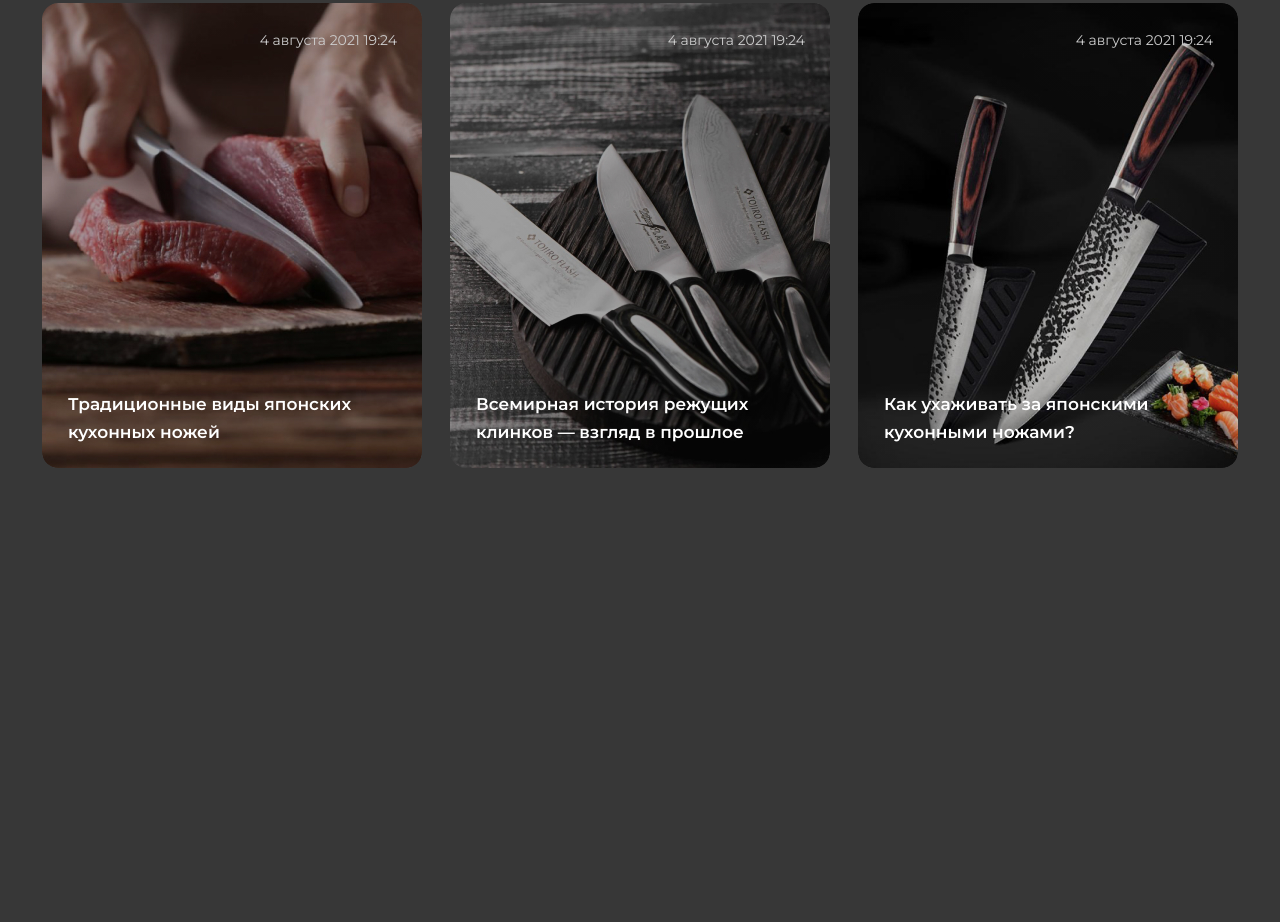
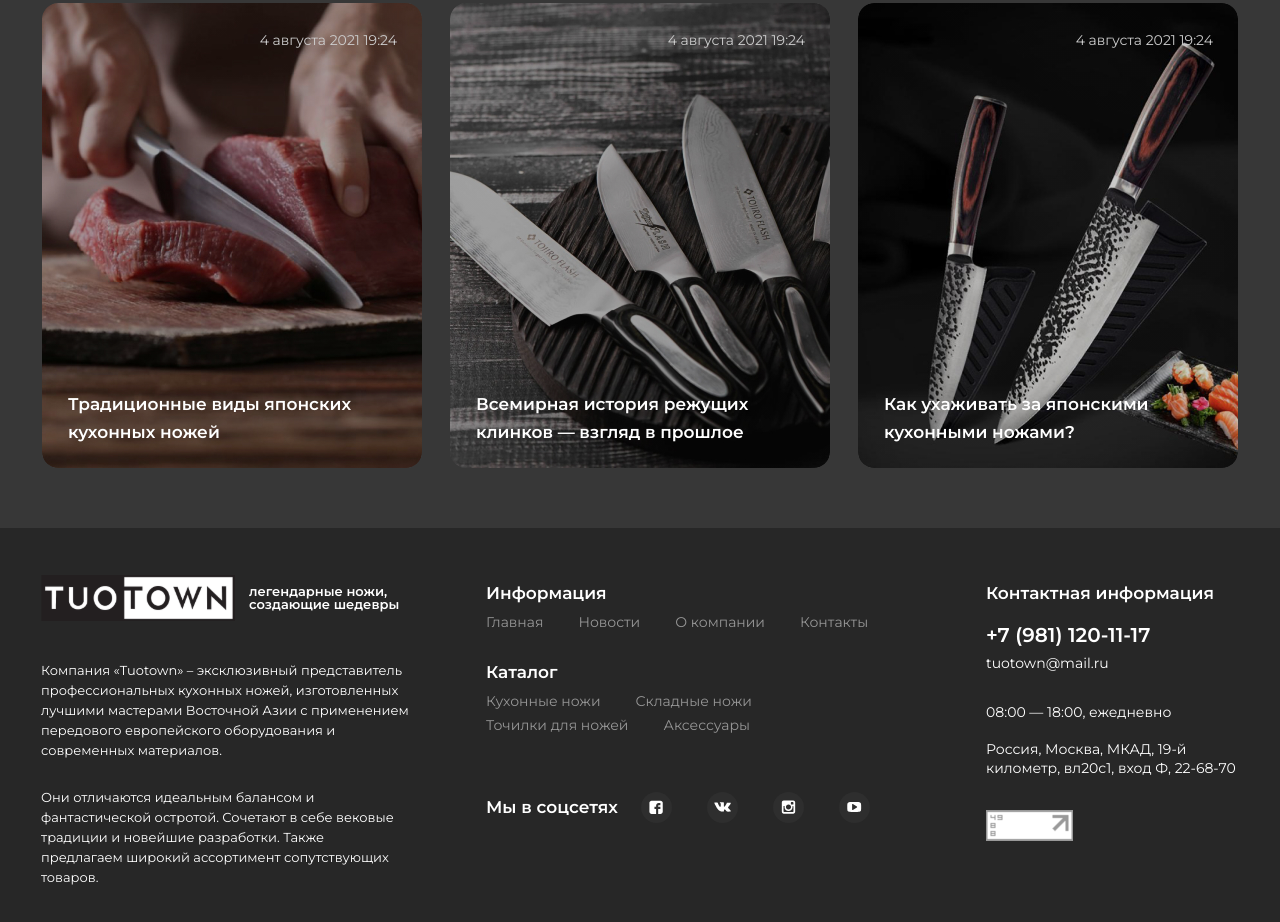
Before and after one commit to dangor220/tuo-town, a website: page src/html/index.html in a window 1280 px wide. Shown: the part 5981-6903 px from the top of the page. Before the commit the page ends 6509 px from the top, so only its background shows below. Drawn offline with nearby package versions, Linux system fonts and the light colour scheme; files that its build step writes are made by us from their sources; files whose address does not match are found by name.

Commit message:
add: contacts block

```diff
--- /dev/null
+++ b/src/html/block/_information.html
@@ -0,0 +1,68 @@
+<div class="info">
+  <div class="container">
+    <div class="info__wrapper">
+      <div class="info__column company">
+          <div class="company__title">
+            <a href="" class="tuotown__link company__link"><picture><source srcset="assets/img/header/logo.svg" type="image/webp"><img class="logo__image company__image" src="assets/img/header/logo.svg" alt="tuotown"></picture></a>
+            <div class="company__head">легендарные ножи, создающие шедевры</div>
+          </div>
+          <div class="company__descr about__subtitle">
+            <p class="about__subtitle-paragraph"> Компания «Tuotown» – эксклюзивный представитель профессиональных
+              кухонных ножей, изготовленных лучшими мастерами Восточной Азии с применением передового европейского
+              оборудования и современных материалов.</p>
+            <p class="about__subtitle-paragraph"> Они отличаются идеальным балансом и фантастической остротой.
+              Сочетают в себе вековые традиции и новейшие разработки. Также предлагаем широкий ассортимент сопутствующих
+              товаров.</p>
+          </div>
+      </div>
+      <div class="info__column social">
+        <div class="social__items">
+          <div class="social__item-title">Информация</div>
+          <nav class="social__navigation">
+            <ul class="social__list">
+              <li class="social__item"><a class="social__link" href="#">Главная</a></li>
+              <li class="social__item"><a class="social__link" href="#">Новости</a></li>
+              <li class="social__item"><a class="social__link" href="#">О компании</a></li>
+              <li class="social__item"><a class="social__link" href="#">Контакты</a></li>
+            </ul>
+          </nav>
+        </div>
+
+        <div class="social__items">
+          <div class="social__item-title">Каталог</div>
+          <nav class="social__navigation">
+            <ul class="social__list">
+              <li class="social__item"><a class="social__link" href="#">Кухонные ножи </a></li>
+              <li class="social__item"><a class="social__link" href="#">Складные ножи</a></li>
+              <li class="social__item"><a class="social__link" href="#">Точилки для ножей</a></li>
+              <li class="social__item"><a class="social__link" href="#">Аксессуары</a></li>
+            </ul>
+          </nav>
+        </div>
+
+        <div class="social__items">
+          <div class="social__item-title">Мы в соцсетях</div>
+          <nav class="social__navigation">
+            <ul class="social__list">
+              <li class="social__item"><a class="social__link social__link_icon" href="#"><img src="@img/inforamtion/facebook.svg" alt="facebook"></a></li>
+              <li class="social__item"><a class="social__link social__link_icon" href="#"><img src="@img/inforamtion/vk.svg" alt="vk"></a></li>
+              <li class="social__item"><a class="social__link social__link_icon" href="#"><img src="@img/inforamtion/inst.svg" alt="inst"></a></li>
+              <li class="social__item"><a class="social__link social__link_icon" href="#"><img src="@img/inforamtion/youtube.svg" alt="youtube "></a></li>
+            </ul>
+          </nav>
+        </div>
+      </div>
+      <div class="info__column contact">
+        <div class="contact__title">Контактная информация</div>
+        <div class="contact__number">+7 (981) 120-11-17</div>
+        <div class="contact__mail">tuotown@mail.ru</div>
+        <div class="contact__time">08:00 — 18:00, ежедневно</div>
+        <div class="contact__adress">Россия, Москва, МКАД, 19-й километр,
+          вл20с1, вход Ф, 22-68-70</div>
+        <div class="contact_copy">
+          <img src="@img/inforamtion/copy.png" alt="copy">
+        </div>
+      </div>
+    </div>
+  </div>
+</div>
--- a/src/html/index.html
+++ b/src/html/index.html
@@ -16,6 +16,7 @@
     @@include('./block/_actual.html')
     @@include('./block/_about.html')
     @@include('./block/_interesting.html')
+    @@include('./block/_information.html')
   </main>
   @@include('./block/_footer.html')
   @@include('./block/_js.html')
--- /dev/null
+++ b/src/scss/block/information.scss
@@ -0,0 +1,213 @@
+.info {
+  background-color: #272727;
+  padding: 47px 0 35px 0;
+
+  // .info__wrapper
+  &__wrapper {
+    display: flex;
+    margin-left: -77px;
+
+    // flex: 1 1 33.33333%;
+  }
+
+  // .info__column
+  &__column {
+    // flex: 1 1 33.33333%;
+    margin-left: 77px;
+    padding-top: 10px;
+
+    &:first-child {
+      padding-top: 0;
+    }
+  }
+}
+
+.container {}
+
+.company {
+  max-width: 368px;
+
+  font-size: 13px;
+
+  // .company__title
+  &__title {
+    margin-bottom: 39px;
+    display: flex;
+
+    justify-content: space-between;
+    align-items: center;
+
+  }
+
+  &__link {
+    display: inline-block;
+    min-width: 194px;
+  }
+
+  &__image {
+    width: 100%;
+  }
+
+  // .company__head
+  &__head {
+    font-weight: 600;
+    max-width: 160px;
+    color: #FFFFFF;
+  }
+
+  // .company__descr
+  &__descr {
+    & p {
+      font-size: 13px;
+      line-height: 154%;
+    }
+
+  }
+}
+
+.tuotown {
+
+  // .tuotown__link
+  &__link {}
+}
+
+.logo {
+
+  // .logo__image
+  &__image {}
+}
+
+.about {
+
+  // .about__subtitle
+  &__subtitle {}
+
+  // .about__subtitle-paragraph
+  &__subtitle-paragraph {}
+}
+
+.social {
+  max-width: 423px;
+  flex: 0 0 423px;
+  font-size: 14px;
+
+  // .social__item
+  &__items {
+
+    &:nth-child(1) {
+      margin-bottom: 25px;
+    }
+
+    &:nth-child(2) {
+      margin-bottom: 50px;
+    }
+
+    &:nth-child(3) {
+      margin-bottom: 0;
+      display: flex;
+      align-items: center;
+
+      & .social__item-title {
+        margin-bottom: 0;
+        margin-right: 23px;
+      }
+
+      & .social__item {
+        margin-bottom: 0;
+      }
+    }
+  }
+
+  &__item {
+    margin-bottom: 10px;
+    margin-right: 35px;
+
+    &:last-child {
+      margin-right: 0;
+    }
+  }
+
+  // .social__item-title
+  &__item-title {
+    color: #ffffff;
+    margin-bottom: 13px;
+    font-size: 17px;
+    font-weight: 600;
+  }
+
+  // .social__navigation
+  &__navigation {}
+
+  // .social__list
+  &__list {
+    display: flex;
+    flex-wrap: wrap;
+  }
+
+  // .social__link
+  &__link {
+    color: #ffffff83;
+
+    &_icon {
+      display: flex;
+      width: 31px;
+      height: 31px;
+      background-color: #2E2E2E;
+      border-radius: 50%;
+      justify-content: center;
+      align-items: center;
+
+      & picture {
+        display: flex;
+        justify-content: center;
+        align-items: center;
+      }
+    }
+  }
+}
+
+.contact {
+
+  // .contact_copy
+  &_copy {}
+
+  // .contact__title
+  &__title {
+    color: #fff;
+    margin-bottom: 23px;
+    font-size: 17px;
+    font-weight: 600;
+  }
+
+  // .contact__number
+  &__number {
+    color: #fff;
+    margin-bottom: 9px;
+    font-size: 20px;
+    font-weight: 600;
+  }
+
+  // .contact__mail
+  &__mail {
+    font-size: 14px;
+    line-height: 136%;
+    color: #FFFFFF;
+    margin-bottom: 30px;
+  }
+
+  // .contact__time
+  &__time {
+    font-size: 14px;
+    line-height: 136%;
+    color: #FFFFFF;
+    margin-bottom: 18px;
+  }
+
+  // .contact__adress
+  &__adress {
+    font-size: 14px;
+    line-height: 136%;
+    color: #FFFFFF;
+    margin-bottom: 32px;
+  }
+}
--- a/src/scss/style.scss
+++ b/src/scss/style.scss
@@ -85,5 +85,6 @@ body {
 @import './block/actual';
 @import './block/about';
 @import './block/interesting';
+@import './block/information';
 
 @import './block/footer';
```
Also changed, not shown: dist/assets/img/inforamtion/copy.png (added), dist/assets/img/inforamtion/copy.webp (added), dist/assets/img/inforamtion/facebook.svg (added), dist/assets/img/inforamtion/inst.svg (added), dist/assets/img/inforamtion/vk.svg (added), dist/assets/img/inforamtion/youtube.svg (added), dist/css/style.css, dist/css/style.min.css, dist/index.html, src/assets/img/inforamtion/copy.png (added), src/assets/img/inforamtion/facebook.svg (added), src/assets/img/inforamtion/inst.svg (added), src/assets/img/inforamtion/vk.svg (added), src/assets/img/inforamtion/youtube.svg (added).
